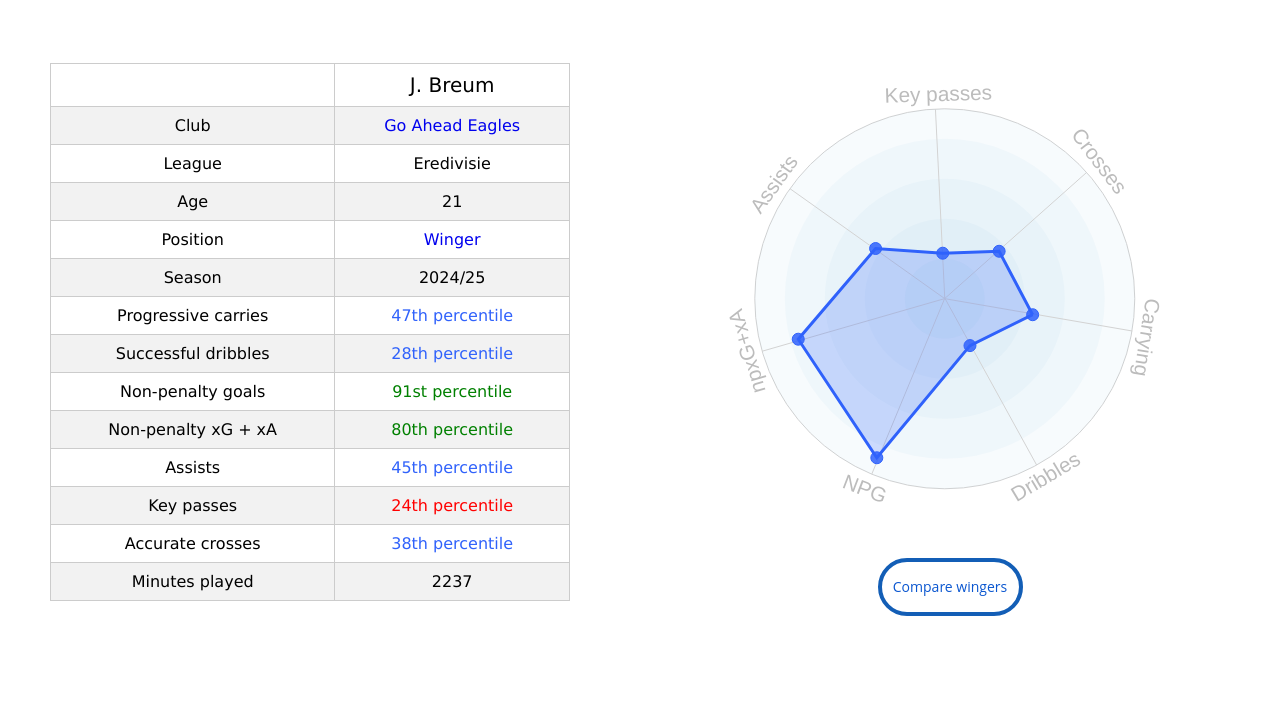
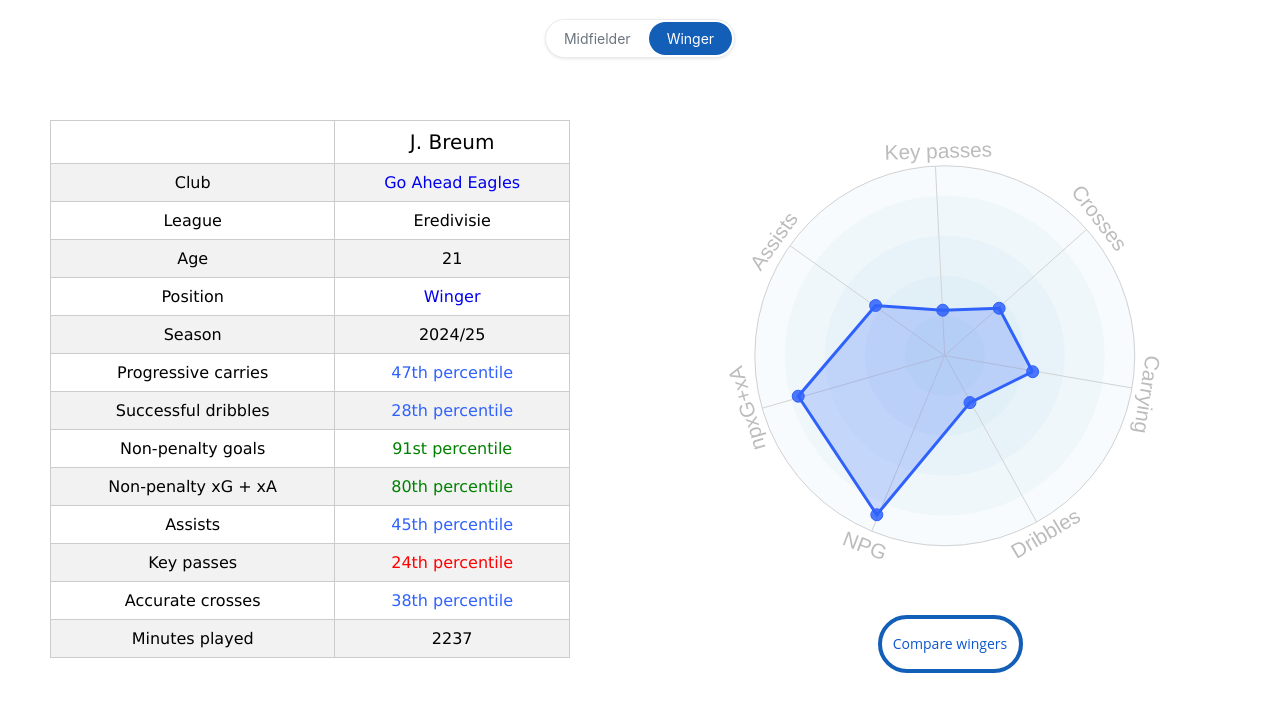
Before and after one commit to ohlitmybad/J_Breum_Winger_stats, a plain HTML site: page index.html in a window 1280 px wide. Shown: the part 70-791 px from the top of the page. Drawn offline with nearby package versions, Linux system fonts and the light colour scheme; no server answers; a script that the page names is missing.

Commit message:
Update index.html

```diff
--- a/index.html
+++ b/index.html
@@ -705,10 +705,71 @@ svg text
     </div>
   </div></div>
 </header>
+    <div class="position-toggle-container">
+        <div class="position-toggle">
+            <a href="https://datamb.football/J_Breum_Midfielder_stats" class="position-btn">Midfielder</a><a href="https://datamb.football/J_Breum_Winger_stats" class="position-btn active">Winger</a>
+        </div>
+    </div>
+
 <script async src="https://pagead2.googlesyndication.com/pagead/js/adsbygoogle.js?client=ca-pub-7677714701428206"
      crossorigin="anonymous"></script>
      <script src="https://cdnjs.cloudflare.com/ajax/libs/xlsx/0.16.9/xlsx.full.min.js"></script>
-</head>
+
+    <style>
+    /* Position Toggle Styles */
+    .position-toggle-container {
+        display: flex;
+        justify-content: center;
+        margin: 10px 0 8px 0;
+        padding: 0 20px;
+    }
+
+    /* Mobile responsive */
+    @media only screen and (max-width: 1048px) {
+        .position-toggle-container {
+            margin: 8px 0 -25px 0;
+        }
+    }
+
+    .position-toggle {
+        display: flex;
+        background: white;
+        border: 1px solid #e9ecef;
+        border-radius: 20px;
+        overflow: hidden;
+        box-shadow: 0 1px 3px rgba(0,0,0,0.1);
+        gap: 2px;
+        padding: 2px;
+    }
+
+    .position-btn {
+        padding: 8px 16px;
+        border: none;
+        background: transparent;
+        cursor: pointer;
+        font-family: -apple-system, BlinkMacSystemFont, 'Segoe UI', Roboto, Oxygen, Ubuntu, Cantarell, 'Helvetica Neue', sans-serif;
+        font-size: 14px;
+        font-weight: 400;
+        color: #6c757d;
+        transition: all 0.15s ease-in-out;
+        text-decoration: none;
+        display: inline-block;
+        min-width: 80px;
+        text-align: center;
+        white-space: nowrap;
+        border-radius: 18px;
+        box-sizing: border-box;
+    }
+
+    .position-btn.active {
+        background: #135eb7;
+        color: white;
+        text-decoration: none;
+        padding: 8px 18px;
+        pointer-events: none;
+    }
+    </style>
+    </head>
 
 <script async src="https://www.googletagmanager.com/gtag/js?id=G-PSBMXX80EF"></script>
 <script>
```
